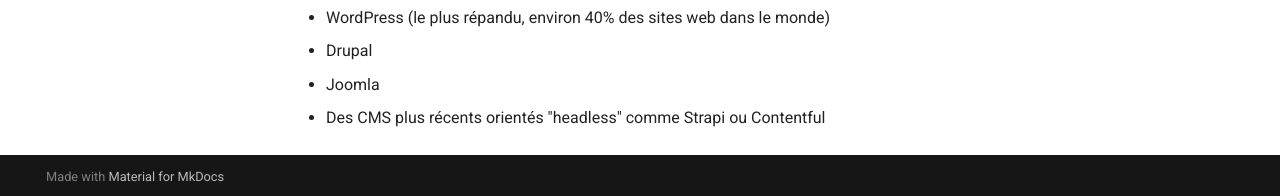
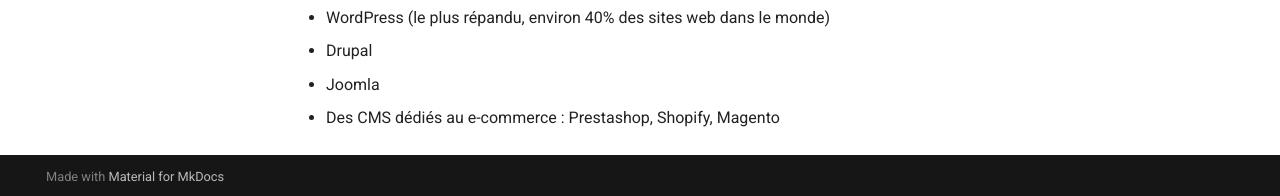
Before and after one commit to davidtrannoy-umlp/s1, an MkDocs documentation site: the page built from docs/01-decouverte/cms.md, in a window 1280 px wide and 1379 px high. Shown: the part 1180-1376 px from the top of the window. Built offline with MkDocs 1.6.1 and Material for MkDocs 9.7.7, drawn with Linux system fonts in a browser that asks for light colours.

Commit message:
Update cms.md

```diff
--- a/docs/01-decouverte/cms.md
+++ b/docs/01-decouverte/cms.md
@@ -29,4 +29,4 @@
 - WordPress (le plus répandu, environ 40% des sites web dans le monde)
 - Drupal
 - Joomla
-- Des CMS plus récents orientés "headless" comme Strapi ou Contentful
+- Des CMS dédiés au e-commerce : Prestashop, Shopify, Magento
```
